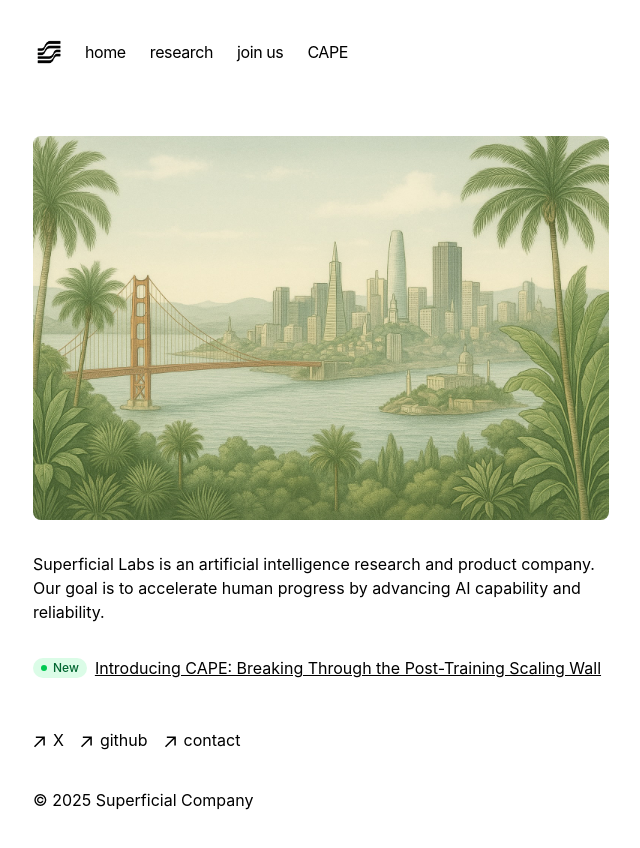
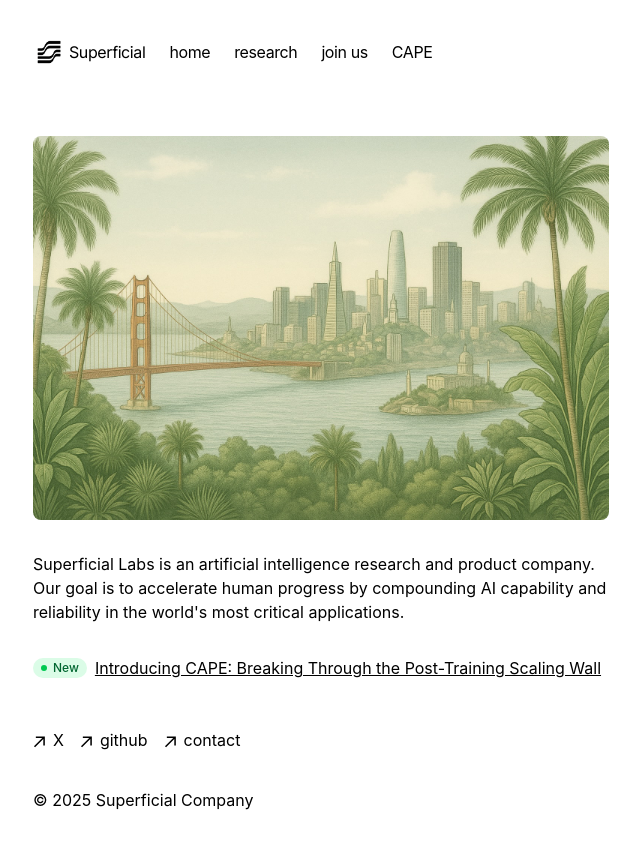
Before and after one commit to superficialorg/capabilitybench, a Next.js app: page / in a window 1280 px wide. Shown: the top 848 px of the page, without its empty margins (319-959 px from the left). Built offline with nearby package versions, Linux system fonts and the light colour scheme.

Commit message:
Add Superficial text in Inter font to navigation, update homepage text

```diff
--- a/app/components/nav.tsx
+++ b/app/components/nav.tsx
@@ -1,5 +1,8 @@
 import Link from 'next/link'
 import Image from 'next/image'
+import { Inter } from 'next/font/google'
+
+const inter = Inter({ subsets: ['latin'] })
 
 const navItems = {
   '/': {
@@ -25,7 +28,7 @@ export function Navbar() {
           id="nav"
         >
           <div className="flex flex-row items-center space-x-0 pr-10">
-            <Link href="/" className="flex align-middle relative py-1 px-2 m-1">
+            <Link href="/" className="flex items-center gap-2 align-middle relative py-1 px-2 m-1">
               <Image
                 src="/superficial-icon.png"
                 alt="Superficial Labs"
@@ -33,6 +36,7 @@ export function Navbar() {
                 height={24}
                 className="h-6 w-6"
               />
+              <span className={inter.className}>Superficial</span>
             </Link>
             {Object.entries(navItems).map(([path, { name }]) => {
               return (
--- a/app/page.tsx
+++ b/app/page.tsx
@@ -15,7 +15,7 @@ export default function Page() {
         />
       </div>
       <p className="mb-4">
-        Superficial Labs is an artificial intelligence research and product company. Our goal is to accelerate human progress by advancing AI capability and reliability.
+        Superficial Labs is an artificial intelligence research and product company. Our goal is to accelerate human progress by compounding AI capability and reliability in the world's most critical applications.
       </p>
       <div className="mt-8 mb-4 flex items-center gap-2">
         <span className="flex items-center gap-1.5 rounded-full bg-green-100 px-2 py-0.5 text-xs font-medium text-green-800 dark:bg-green-900 dark:text-green-200">
```
